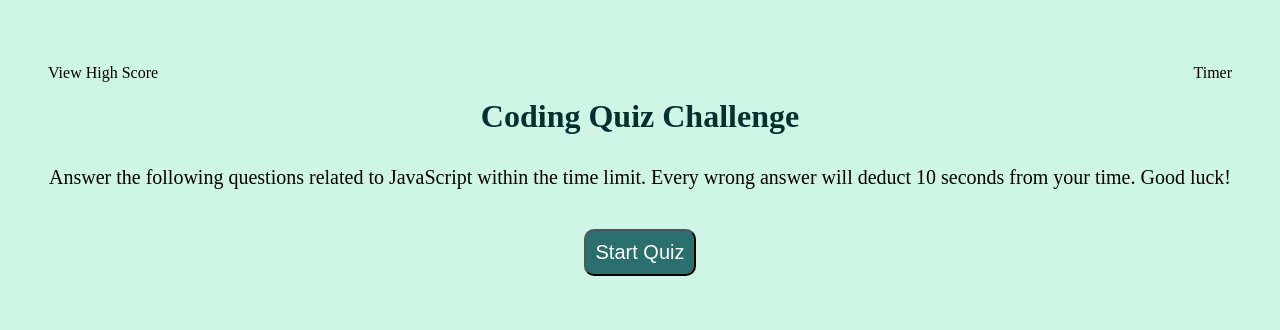
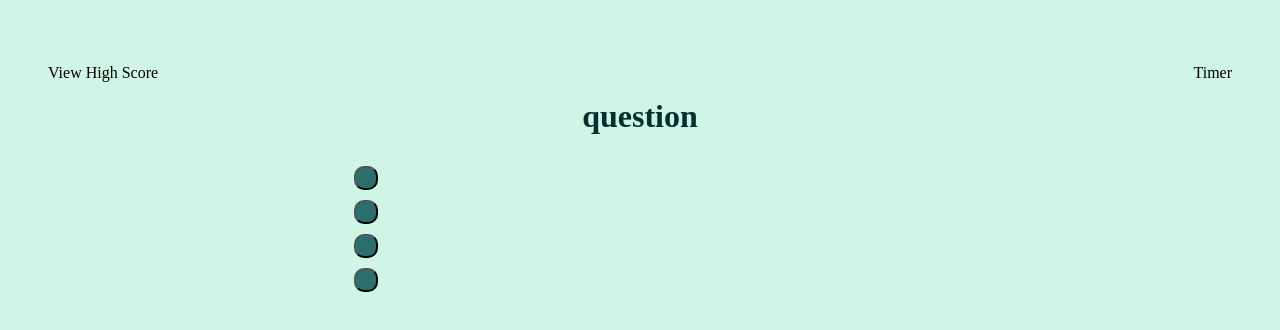
Before and after one commit to milena-allaway/coding_quiz, a plain HTML site: page index.html in a window 1280 px wide. Both pictures are taken after a click on the button "Start Quiz". Drawn offline with Linux system fonts and the light colour scheme.

Commit message:
update click event for 'start quiz', added script and structure for questions section, added array of questions/answers

```diff
--- a/assets/css/style.css
+++ b/assets/css/style.css
@@ -36,6 +36,7 @@ button {
     background-color: #2a6e6d;
     color: white;
     border-radius: 10px;
+    display: block;
 }
 
 button:hover {
--- a/assets/js/script.js
+++ b/assets/js/script.js
@@ -1,79 +1,105 @@
+//Create elements for quiz intro
 var body = document.body;
 var h1El = document.createElement("h1");
 var infoDiv = document.createElement("div");
 var infoTextDiv = document.createElement("div");
 var btnDiv = document.createElement("div");
 var startBtn = document.createElement("button");
-
+//add text to intro heading, info, and bubtton
 h1El.textContent = "Coding Quiz Challenge";
 infoTextDiv.textContent = "Answer the following questions related to JavaScript within the time limit. Every wrong answer will deduct 10 seconds from your time. Good luck!";
 startBtn.textContent = "Start Quiz";
-
+//append to document
 body.appendChild(h1El);
 body.appendChild(infoDiv);
 infoDiv.appendChild(infoTextDiv);
 infoTextDiv.appendChild(btnDiv);
 btnDiv.appendChild(startBtn);
-
+//add some flare
 h1El.setAttribute("style", "text-align:center; font-weight:bolder;");
 infoTextDiv.setAttribute("style", "font-size:20px; text-align:center;");
-startBtn.setAttribute("style", "margin-top:40px;");
-// var questions = [
-//     {
-//         question: "question 1",
-//         answers: {
-//             a: "",
-//             b: "",
-//             c: "",
-//             d: ""
-//         },
-//         correct: ""
-//     },
-//     {
-//         question: "question 2",
-//         answers: {
-//             a: "",
-//             b: "",
-//             c: "",
-//             d: ""
-//         },
-//         correct: ""
-//     },
-//     {
-//         question: "question 3",
-//         answers: {
-//             a: "",
-//             b: "",
-//             c: "",
-//             d: ""
-//         },
-//         correct: ""
-//     },
-//     {
-//         question: "question 4",
-//         answers: {
-//             a: "",
-//             b: "",
-//             c: "",
-//             d: ""
-//         },
-//         correct: ""
-//     },
-//     {
-//         question: "question 5",
-//         answers: {
-//             a: "",
-//             b: "",
-//             c: "",
-//             d: ""
-//         },
-//         correct: ""
-//     },
-// ]
-// var score = 0;
+startBtn.setAttribute("style", "margin-top:40px; display:inline;");
+
+// Activate question section when "Start Quiz" is clicked
+startBtn.addEventListener('click', function() {
+    var answerBtnDiv = document.createElement("div");
+    var answerBtn1 = document.createElement("button");
+    var answerBtn2 = document.createElement("button");
+    var answerBtn3 = document.createElement("button");
+    var answerBtn4 = document.createElement("button");
+    //Asks the question
+    h1El.textContent = "question";
+    //replace quiz info with button section
+    body.removeChild(infoDiv);
+    body.appendChild(answerBtnDiv);
+    //add answer buttons
+    answerBtnDiv.appendChild(answerBtn1);
+    answerBtnDiv.appendChild(answerBtn2);
+    answerBtnDiv.appendChild(answerBtn3);
+    answerBtnDiv.appendChild(answerBtn4);
+    //move buttons 25% away from left margin
+    answerBtnDiv.setAttribute("style", "margin-left:25%;");
+
+
+
+});
+//array of questions and their answers
+    var questions = [
+    {
+        question: "Which of the following is NOT a DATATYPE?",
+        answers: {
+            a: "String",
+            b: "Object",
+            c: "Number",
+            d: "Array"
+        },
+        correct: "Array"
+    },
+    {
+        question: "Arrays are written incased in _______?",
+        answers: {
+            a: "Double quotations",
+            b: "Square brackets",
+            c: "Curly brackets",
+            d: "Round brackets"
+        },
+        correct: "Square brackets"
+    },
+    {
+        question: "What is 'NaN' in JavaScript?",
+        answers: {
+            a: "Not a Name",
+            b: "Not a Node",
+            c: "Not a Number",
+            d: "A type of pita-like bread"
+        },
+        correct: "Not a Number"
+    },
+    {
+        question: "What are the two 'scopes' of a variable?",
+        answers: {
+            a: "Inner and outer",
+            b: "Global and inner",
+            c: "Local and global",
+            d: "Outer and local"
+        },
+        correct: "Local and global"
+    },
+    {
+        question: "what method joins two or more strings?",
+        answers: {
+            a: "Concat()",
+            b: "Pop()",
+            c: "Splice()",
+            d: "Push()"
+        },
+        correct: "Concat()"
+    },
+    ]
+    var score = 0;
 
 // for (var i = 0; i < questions.length; i++) {
-//     var userAnswer = //code here
+//     var userAnswer = //do some magic here with 'questions.answer'
 //     if (userAnswer === questions[i].correct) {
 //         score++;
 //     }
```
